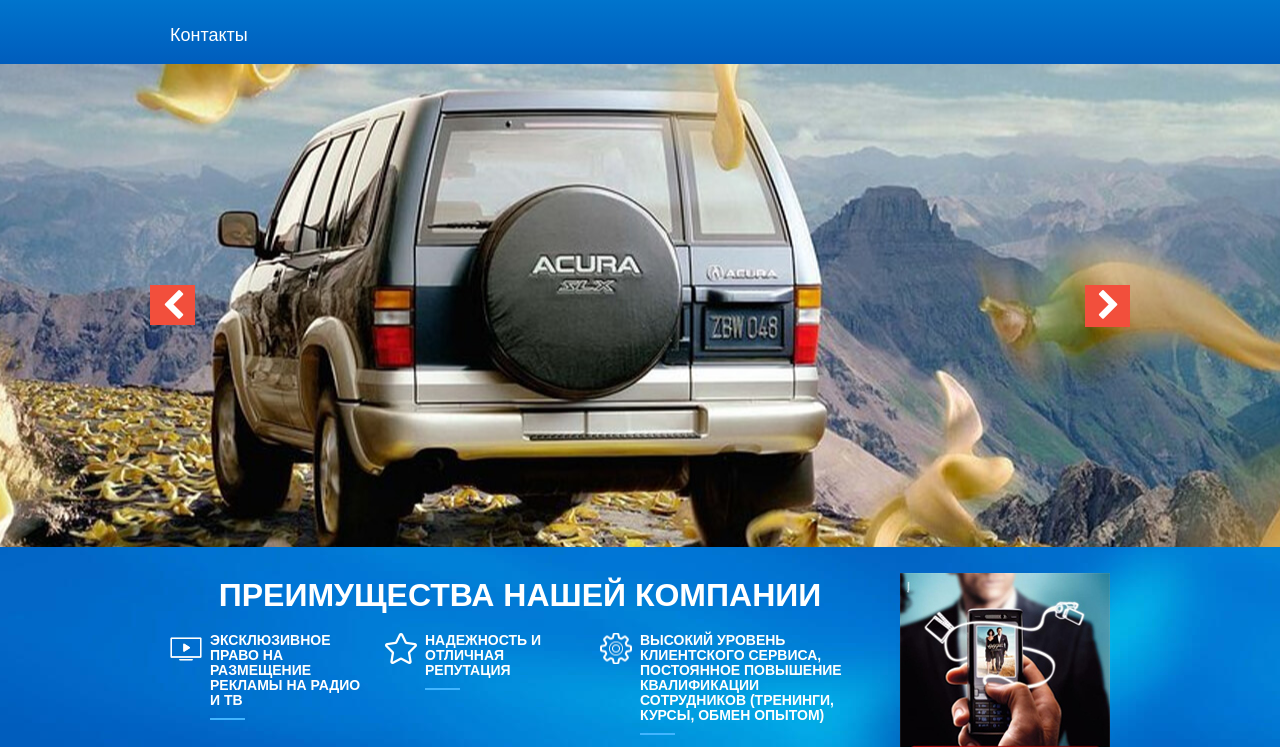
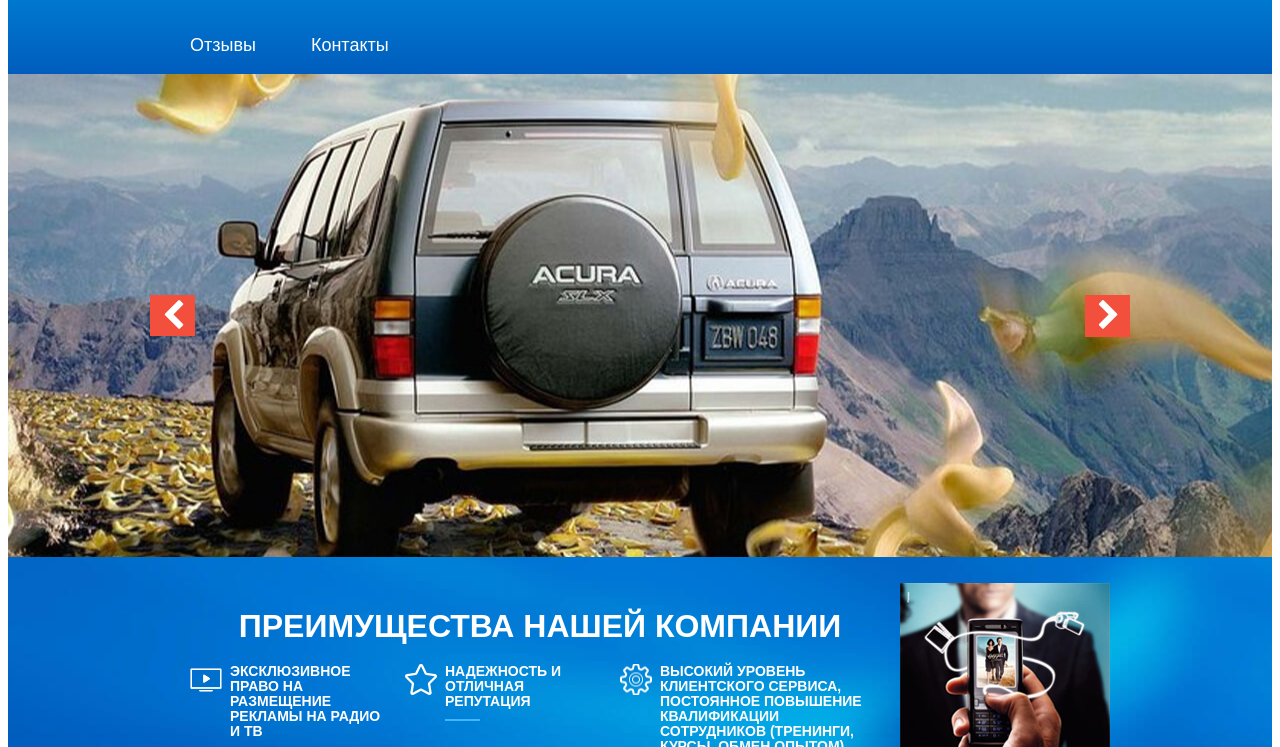
Before and after one commit to abestuzhev/abestuzhev.github.io, a plain HTML site: page index.html in a window 1280 px wide. Shown: the part 252-999 px from the top of the page. Drawn offline with nearby package versions, Linux system fonts and the light colour scheme; a web font is replaced by a local one.

Commit message:
add normalize, delete reset

```diff
--- a/sass/screen.scss
+++ b/sass/screen.scss
@@ -4,7 +4,7 @@
  * <link href="/stylesheets/screen.css" media="screen, projection" rel="stylesheet" type="text/css" /> */
 
 @import url(https://fonts.googleapis.com/css?family=Cuprum:400,400italic,700,700italic&subset=cyrillic,latin);
-@import "compass/reset";
+// @import "compass/reset";
 $silver:#D5D5D5;
 $bg-header-top:#0c385d;
 $bg-header:#fafafa;
@@ -16,16 +16,22 @@
 $bg-hover:rgba(255, 255, 255, 0.2);
 $footer-color: #5ac1ff;
 $black:#0b283a;
-$font-family: 'Cuprum', Arial, sans-serif;
-@mixin opacity-05 {
-	opacity: 0.7;
-}
+$font-family: "Cuprum", Arial, sans-serif;
+
 @mixin clearfix {
 	&::after{
 		content:"";
 		display:table;
 		clear: both;
 	}
+}
+body{
+	// font: 16px/20px $font-family;
+}
+
+ul{
+	margin:0;
+	padding:0;
 }
 
 h1{
@@ -34,6 +40,8 @@
 }
 .container{
 	@include clearfix;
+	box-sizing: border-box;
+	padding:0 20px;
 	width:980px;
 	margin:0 auto;
 	position: relative;
@@ -42,7 +50,7 @@
 
 /***HEADER***/
 /**************************************************/
-header{
+header {
 	background-color: $bg-header;
 }
 
@@ -152,30 +160,35 @@
 	background-image: $bg-nav;
 }
 
-.header_nav_menu{
+.header_nav_menu {
 	@include clearfix;
 	list-style: none;
-	li{
+
+	li {
 		float:left;
 		margin-right:15px;
+
+		&:last-child {
+			margin:0;
+		}
 	}
-	a{
+
+	a {
 		color:white;
 		text-decoration: none;
 		display:block;
 		padding:18px 20px;
 		font:18px $font-family;
 		transition: $transition-hover;
-	}
-	a:hover{
-		background-color: $bg-hover;
-		transition: $transition-hover;
-	}
-	a:active{
-		background-color: rgba(255, 255, 255, 0.3);
-	}
-	li:last-child{
-		margin:0;
+
+		&:hover {
+			background-color: $bg-hover;
+			transition: $transition-hover;
+		}
+
+		&:active {
+			background-color: rgba(255, 255, 255, 0.3);
+		}
 	}
 }
 
@@ -319,7 +332,7 @@
 .advantages_banner{
 	float:right;
 	width:210px;
-	padding:25px 20px 0 0;
+	padding:25px 0 0 0;
 	img{
 		width:100%;
 	}
```
Also changed, not shown: css/normalize.css (added), css/screen.css.
